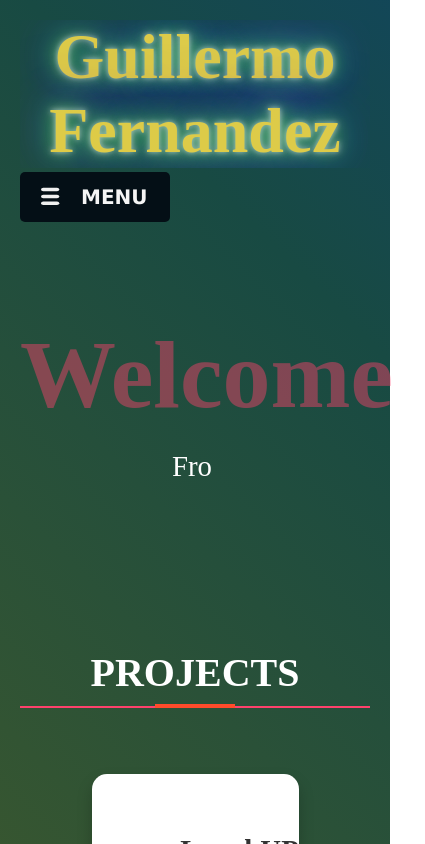
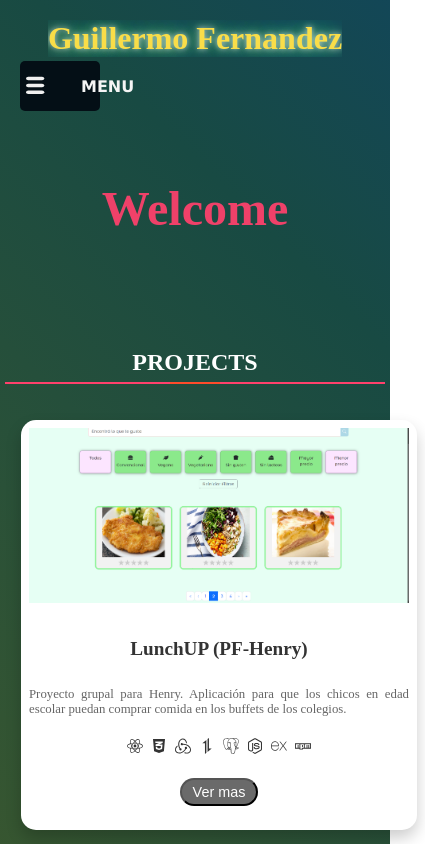
Before and after one commit to GEdgardoFernandez/Portfolio, a React (Create React App) app: page /home in a window 390 px wide. Shown: the top 844 px of the page, 425 px wide, since content can reach past the window. Built offline with nearby package versions, Linux system fonts and the light colour scheme; a web font is replaced by a local one.

Commit message:
se agrego la parte responsiva de la mayor parte de la pagina

```diff
--- a/src/Components/About/About.module.css
+++ b/src/Components/About/About.module.css
@@ -17,6 +17,7 @@
 .content {
   display: flex;
   align-items: flex-start;
+  flex-wrap: wrap;
 }
 
 .profilePic {
@@ -46,19 +47,21 @@
 .text a:hover {
   text-decoration: underline;
 }
+
 .certificate {
   display: flex;
   flex-direction: row;
   flex-wrap: wrap;
   border-radius: 8px;
   box-shadow: 0 4px 8px rgba(0, 0, 0, 0.2);
+}
 
-}
 .certificateTitle {
   font-size: 1.5em;
   margin-bottom: 20px;
   color: #ff416c;
 }
+
 .certificateImage {
   width: 400px;
   height: 260px;
@@ -69,11 +72,13 @@
   object-fit: cover;
   margin-right: 20px;
 }
+
 .certificateImage:hover {
   transform: scale(1.4);
   transition: transform 0.5s ease;
   box-shadow: 0 16px 32px rgba(0, 0, 0, 0.3);
 }
+
 .certificateInsti a {
   text-decoration: none;
   font-size: 1.2em;
@@ -86,3 +91,62 @@
   transition: 0.5s;
   transform: scale(1.2);
 }
+
+/* Responsividad */
+@media (max-width: 768px) {
+  .about {
+    padding: 30px 10px;
+  }
+
+  .title {
+    font-size: 2em;
+  }
+
+  .content {
+    flex-direction: column;
+    align-items: center;
+  }
+
+  .profilePic {
+    width: 100px;
+    height: 100px;
+    margin-bottom: 20px;
+  }
+
+  .text {
+    text-align: center;
+  }
+
+  .text p {
+    font-size: 1em;
+  }
+
+  .certificateImage {
+    width: 300px;
+    height: 200px;
+  }
+}
+
+@media (max-width: 480px) {
+  .about {
+    padding: 20px 5px;
+  }
+
+  .title {
+    font-size: 1.5em;
+  }
+
+  .profilePic {
+    width: 80px;
+    height: 80px;
+  }
+
+  .text p {
+    font-size: 0.9em;
+  }
+
+  .certificateImage {
+    width: 200px;
+    height: 150px;
+  }
+}
--- a/src/Components/CardProyects/CardsProjects.module.css
+++ b/src/Components/CardProyects/CardsProjects.module.css
@@ -22,6 +22,7 @@
   height: 200px;
   object-fit: cover;
 }
+
 .projectImage:active {
   scale: 2.5;
   z-index: 9999;
@@ -84,3 +85,43 @@
   font-size: 0.9em;
   transition: background-color 0.3s ease;
 }
+
+/* Responsividad */
+@media (max-width: 768px) {
+  .projectCard {
+    flex-direction: column;
+    width: 100%;
+  }
+
+  .projectImage {
+    width: 100%;
+    height: auto;
+  }
+
+  .projectContent {
+    width: 100%;
+  }
+
+  .projectTitle {
+    font-size: 1.5em;
+  }
+
+  .projectDescription {
+    font-size: 1em;
+  }
+}
+
+@media (max-width: 480px) {
+
+  .projectCard {
+    padding: 0.5em;
+  }
+
+  .projectTitle {
+    font-size: 1.2em;
+  }
+
+  .projectDescription {
+    font-size: 0.8em;
+  }
+}
--- a/src/Components/Header/Header.module.css
+++ b/src/Components/Header/Header.module.css
@@ -24,13 +24,22 @@
 }
 
 @keyframes flicker {
-    0% { opacity: 1; }
-    50% { opacity: 0.8; }
-    100% { opacity: 1; }
+  0% {
+    opacity: 1;
+  }
+
+  50% {
+    opacity: 0.8;
+  }
+
+  100% {
+    opacity: 1;
+  }
 }
 
 @keyframes neon {
-    from { text-shadow:
+  from {
+    text-shadow:
       0 0 5px rgba(255, 255, 255, 0.5),
       0 0 10px rgba(255, 255, 255, 0.5),
       0 0 20px rgba(111, 255, 0, 0.5),
@@ -39,7 +48,9 @@
       0 0 50px rgba(255, 0, 255, 0.5),
       0 0 75px rgba(93, 0, 255, 0.5);
   }
-    to { text-shadow:
+
+  to {
+    text-shadow:
       0 0 5px rgba(255, 255, 255, 0.5),
       0 0 10px rgba(255, 255, 255, 0.5),
       0 0 20px rgba(111, 255, 0, 0.5),
@@ -49,3 +60,20 @@
       0 0 75px rgba(93, 0, 255, 0.5);
   }
 }
+
+/* Responsividad */
+@media (max-width: 768px) {
+  .header {
+    flex-direction: column;
+  }
+
+  .title {
+    font-size: 3em;
+  }
+}
+
+@media (max-width: 480px) {
+  .title {
+    font-size: 2em;
+  }
+}
--- a/src/Components/Hero/HeroSection.module.css
+++ b/src/Components/Hero/HeroSection.module.css
@@ -20,6 +20,42 @@
 }
 
 @keyframes blink-caret {
-    from, to { border-color: transparent; }
-    50% { border-color: #ffffff; }
+
+  from,
+  to {
+    border-color: transparent;
   }
+
+  50% {
+    border-color: #ffffff;
+  }
+}
+
+/* Responsividad */
+@media (max-width: 768px) {
+  .hero {
+    padding: 40px 15px;
+  }
+
+  .hero h2 {
+    font-size: 1.8em;
+  }
+
+  .hero p {
+    font-size: 1.5em;
+  }
+}
+
+@media (max-width: 480px) {
+  .hero {
+    padding: 30px 10px;
+  }
+
+  .hero h2 {
+    font-size: 1.5em;
+  }
+
+  .hero p {
+    font-size: 1.2em;
+  }
+}
--- a/src/Components/Menu/Menu.module.css
+++ b/src/Components/Menu/Menu.module.css
@@ -1,3 +1,7 @@
+.container {
+  position: relative;
+}
+
 .sidebar {
   display: flex;
   flex-direction: column;
@@ -6,7 +10,7 @@ flex-direction: column;
   position: fixed;
   top: 0;
   right: 0;
-  background:none;
+  background: none;
   overflow-x: hidden;
   transition: 0.5s;
   padding-top: 60px;
@@ -35,6 +39,7 @@ flex-direction: column;
   transform: scale(1.05);
   transition: all 0.3s ease-in-out;
 }
+
 .btn {
   position: right;
   width: 150px;
@@ -85,6 +90,7 @@ flex-direction: column;
 .btn:active .icon {
   transform: scale(0.85);
 }
+
 @media (max-width: 768px) {
   .nav-item {
     padding: 10px;
@@ -96,3 +102,64 @@ flex-direction: column;
     align-items: center;
   }
 }
+
+/* Responsividad */
+@media (max-width: 768px) {
+  .sidebar {
+    width: 50%;
+    height: 70%;
+    top: 0;
+    right: 0;
+    display: none;
+  }
+
+  .sidebarOpen {
+    width: 60%;
+    height: 50%;
+    display: flex;
+  }
+
+  .sidebar a {
+    padding: 15px;
+    margin: 10px 0;
+    font-size: 1.2em;
+    color: #000000;
+    font-weight: bold;
+  }
+
+  .btn {
+    width: 100px;
+    font-size: 18px;
+  }
+
+  .btn .icon {
+    width: 50px;
+  }
+
+  .btn:hover .icon {
+    width: 100px;
+  }
+}
+
+@media (max-width: 480px) {
+  .sidebar a {
+    margin: 8px 0;
+    font-size: 0.7em;
+    background-color: rgba(255, 255, 255, 0.381);
+    border-radius: 5px;
+    padding: 10px;
+  }
+
+  .btn {
+    width: 80px;
+    font-size: 16px;
+  }
+
+  .btn .icon {
+    width: 40px;
+  }
+
+  .btn:hover .icon {
+    width: 80px;
+  }
+}
--- a/src/Components/ModalDesc/Modal.jsx
+++ b/src/Components/ModalDesc/Modal.jsx
@@ -11,11 +11,14 @@ const Modal = ({ show, onClose, children }) => {
       <div className={styles.modal}>
         <button className={styles.closeButton} onClick={onClose}>X</button>
         <div className={styles.modalContent}>
-          {children}
+          <div className={styles.carousel}>
+            {React.Children.map(children, (child, index) =>
+            (<div key={index} className={styles.carouselItem}> {child}
+            </div>
+            ))}
+          </div>
         </div>
       </div>
     </div>
   );
-};
-
-export default Modal;
+}; export default Modal;
--- a/src/Components/ModalDesc/Modal.module.css
+++ b/src/Components/ModalDesc/Modal.module.css
@@ -6,8 +6,6 @@
   bottom: 0;
   background-color: rgba(0, 0, 0, 0.7);
   display: flex;
-    flex-direction: row;
-    flex-wrap: wrap;
   justify-content: center;
   align-items: center;
   z-index: 1000;
@@ -16,9 +14,12 @@
 .modal {
   background: #060606b9;
   border-radius: 8px;
-    width: 100%;
-    height: 100%;
+  width: 90%;
+  max-width: 800px;
+  height: auto;
+  padding: 20px;
   box-shadow: 0 4px 8px rgba(0, 0, 0, 0.2);
+  overflow: auto;
 }
 
 .closeButton {
@@ -45,3 +46,50 @@
   justify-content: center;
   align-items: center;
 }
+
+/* Responsividad */
+@media (max-width: 768px) {
+  .modal {
+    width: 95%;
+    padding: 15px;
+  }
+
+  .closeButton {
+    font-size: 1.2rem;
+    top: 5px;
+    right: 5px;
+  }
+
+  .modalContent {
+    flex-direction: column;
+    align-items: stretch;
+  }
+
+  .carousel {
+    display: flex;
+    overflow-x: auto;
+    scroll-snap-type: x mandatory;
+  }
+
+  .carouselItem {
+    flex: 0 0 100%;
+    scroll-snap-align: start;
+  }
+}
+
+@media (max-width: 480px) {
+  .modal {
+    width: 100%;
+    padding: 10px;
+  }
+
+  .closeButton {
+    font-size: 1rem;
+    top: 5px;
+    right: 5px;
+  }
+
+  .modalContent {
+    padding: 10px;
+  }
+}
--- a/src/Components/ProyectsSection/Proyects.module.css
+++ b/src/Components/ProyectsSection/Proyects.module.css
@@ -1,9 +1,9 @@
-
 .projects {
   padding: 50px 20px;
   text-align: center;
   height: 100%;
 }
+
 .projectList {
   display: flex;
   flex-wrap: wrap;
@@ -11,10 +11,10 @@
   gap: 20px;
   width: 100%;
   height: 100%;
-    margin-top: 50px
+  margin-top: 50px;
 }
 
-
+/* Título de la sección */
 .title {
   font-size: 2.5em;
   font-weight: bold;
@@ -27,7 +27,6 @@
   text-align: center;
 }
 
-
 .title::before {
   content: '';
   position: absolute;
@@ -38,7 +37,6 @@
   left: 50%;
   transform: translateX(-50%);
 }
-
 
 .title {
   animation: fadeIn 1s ease-in-out;
@@ -54,3 +52,47 @@
     transform: translateY(0);
   }
 }
+
+/* Estilos responsivos */
+@media (max-width: 768px) {
+  .projects {
+    padding: 30px 10px;
+  }
+
+  .projectList {
+    gap: 10px;
+    margin-top: 30px;
+  }
+
+  .title {
+    font-size: 2em;
+    padding-bottom: 8px;
+  }
+
+  .title::before {
+    width: 60px;
+    height: 3px;
+  }
+}
+
+@media (max-width: 480px) {
+  .projects {
+    padding: 20px 5px;
+  }
+
+  .projectList {
+    gap: 5px;
+    margin-top: 20px;
+    flex-direction: column;
+  }
+
+  .title {
+    font-size: 1.5em;
+    padding-bottom: 6px;
+  }
+
+  .title::before {
+    width: 50px;
+    height: 2px;
+  }
+}
--- a/src/Components/Welcome/Welcome.module.css
+++ b/src/Components/Welcome/Welcome.module.css
@@ -12,6 +12,28 @@
 }
 
 @keyframes fade {
-    0%, 100% { opacity: 1; }
-    50% { opacity: 0; }
+
+  0%,
+  100% {
+    opacity: 1;
   }
+
+  50% {
+    opacity: 0;
+  }
+}
+
+/* Responsividad */
+@media (max-width: 768px) {
+  .welcome {
+    font-size: 2.5em;
+    margin-top: 15px;
+  }
+}
+
+@media (max-width: 480px) {
+  .welcome {
+    font-size: 2em;
+    margin-top: 10px;
+  }
+}
```
Lines whose indentation alone changed are shown as unchanged.
